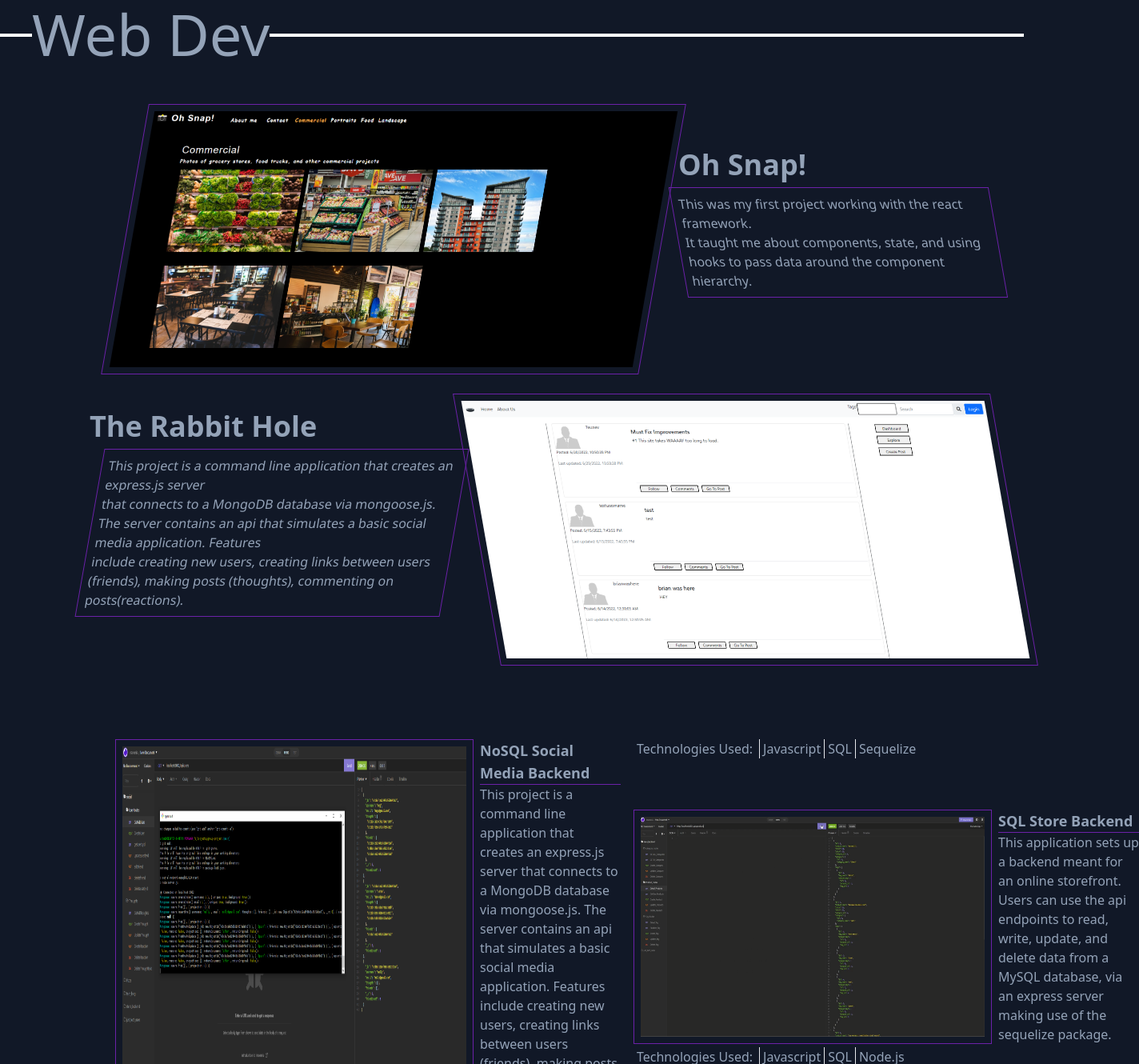
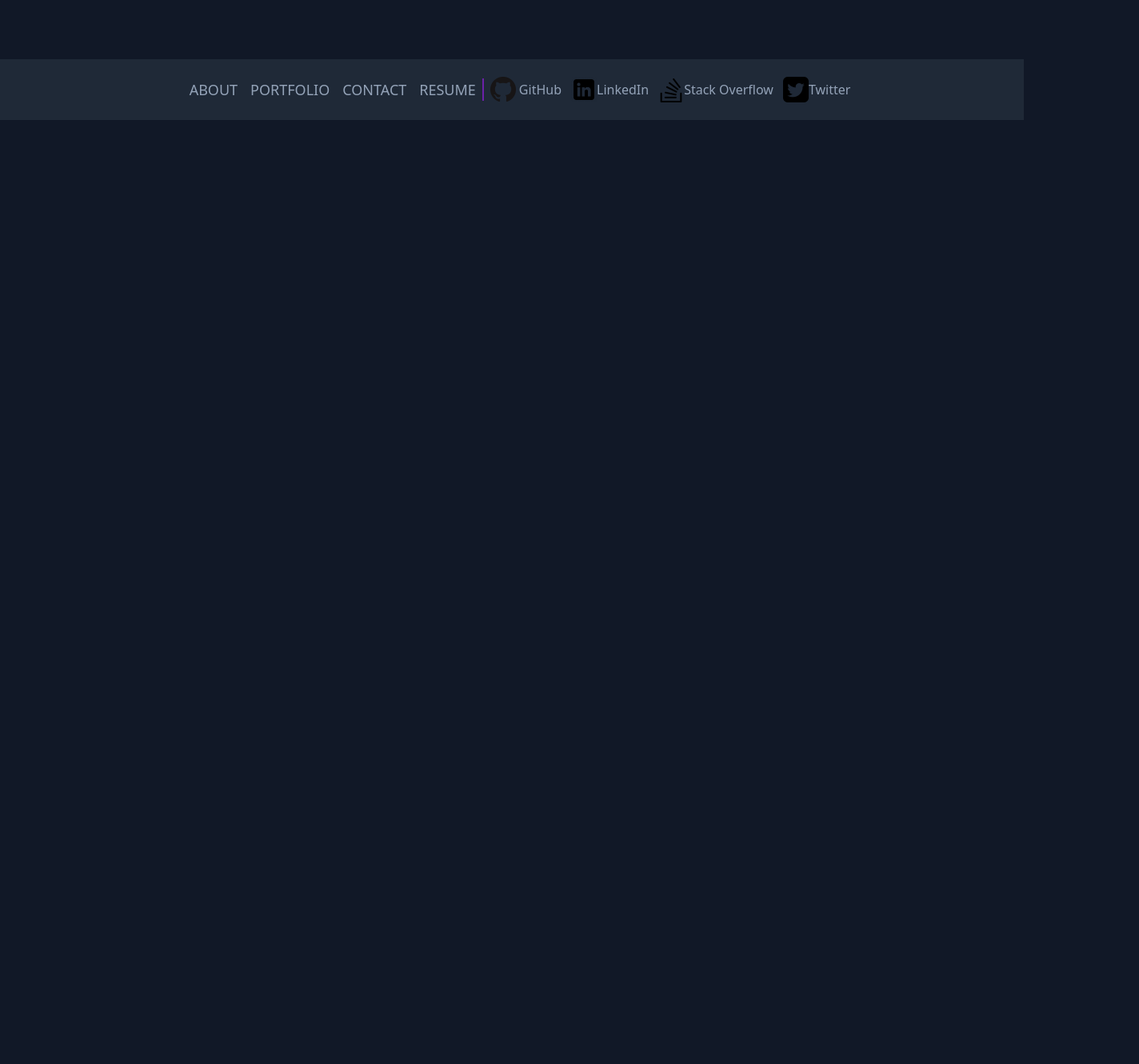
Before and after one commit to beimy/react-port, a React (Create React App) app: page / in a window 1280 px wide. Shown: the part 920-2250 px from the top of the page at 80% size, 1424 px wide, since content can reach past the window. After the commit the page ends 1070 px from the top, so only its background shows below. Built offline with nearby package versions, Linux system fonts and the light colour scheme.

Commit message:
finished alpha build

```diff
--- a/src/App.js
+++ b/src/App.js
@@ -1,4 +1,4 @@
-import React, {useState} from 'react';
+import React, {Fragment, useEffect, useState} from 'react';
 import About from './components/About';
 import Nav from './components/Nav';
 import Portfolio from './components/Portfolio';
@@ -8,19 +8,67 @@ import Resume from './components/Resume';
 import './App.css';
 
 function App() {
+  const [sections] = useState([
+    {
+      name: 'About'
+    },
+    {
+      name: 'Portfolio'
+    },
+    {
+      name: 'Contact'
+    },
+    {
+      name: 'Resume'
+    }
+  ]);
+
+  function renderSwitch(currentSection) {
+    switch(currentSection) {
+      case 'About':
+        return <About></About>;
+      case 'Portfolio':
+        return <Portfolio></Portfolio>;
+      case 'Resume':
+        return <Resume></Resume>;
+      case 'Contact':
+        return <Contact></Contact>;
+      default:
+        break;
+    }
+  }
+
+  const [contactSelected, setContactSelected] = useState(false);
+
+  const [currentSection, setCurrentSection] = useState('About');
+
   return (
-    <div>
-      <Nav>
-      </Nav>
+    <Fragment>
+      <Nav
+        section={sections}
+        setCurrentSection={setCurrentSection}
+        currentSection={currentSection}
+        contactSelected={contactSelected}
+        setContactSelected={setContactSelected}
+      ></Nav>
       <main className='flex flex-col align-middle min-h-screen'>
-        <About></About>
-        <Portfolio></Portfolio>
-        <Resume></Resume>
-        <Contact></Contact>
-        <Footer></Footer>
+        {!contactSelected ? (
+          <>
+
+          {renderSwitch(currentSection)}
+          </>
+        ): (
+          <Contact></Contact>
+        )}
+        <Footer
+        section={sections}
+        setCurrentSection={setCurrentSection}
+        currentSection={currentSection}
+        contactSelected={contactSelected}
+        setContactSelected={setContactSelected}
+        ></Footer>
       </main>
-
-    </div>
+    </Fragment>
   );
 }
 
--- a/src/components/About/index.js
+++ b/src/components/About/index.js
@@ -2,7 +2,7 @@ import React from 'react';
 
 function About() {
     return(
-        <section className='container flex justify-center pt-36 pb-72'>
+        <section className='container flex justify-center pt-36 pb-80'>
             <div className='flex flex-wrap p-32 pr-0 columns-1 relative left-28 z-10 '>
                 <h3 className='w-[60%] pl-2  text-xl'>Hi There,</h3>
                 <p className='p-2 max-w-xl skewed-border-left h-auto bg-gray-900'>I'm Aaron Rones. A <a href=''>Full Stack Web Developer</a> I really enjoy crafting experiences for people with the help of technology. I graduated from UCF with a degree in Game Design in 2020. <br/>
--- a/src/components/Footer/index.js
+++ b/src/components/Footer/index.js
@@ -1,19 +1,30 @@
 import React from "react";
 
-function Footer() {
+function Footer(props) {
+    const {
+        sections = [],
+        setCurrentSection,
+        currentSection,
+        contactSelected,
+        setContactSelected
+    } = props;
+
+    function scrollToTop() {
+        const root = document.getElementById('root');
+        root.scrollIntoView({ behavior: 'smooth' });
+    }
+
     return (
         <footer className="flex bg-gray-800 mt-auto justify-center py-2">
             <ul className="flex m-4 mr-2 border-r-2 border-purple-800">
                 <li className="text-lg px-2">
-                    <a href=''>HOME</a></li>
+                    <a onClick={() => {setCurrentSection('About'); setContactSelected(false); scrollToTop();}}>ABOUT</a></li>
                 <li className="text-lg px-2">
-                    <a href=''>ABOUT</a></li>
+                    <a onClick={() => {setCurrentSection('Portfolio'); setContactSelected(false); scrollToTop();}}>PORTFOLIO</a></li>
                 <li className="text-lg px-2">
-                    <a href=''>PORTFOLIO</a></li>
+                    <a onClick={() => {setCurrentSection('Contact'); setContactSelected(true); scrollToTop();}}>CONTACT</a></li>
                 <li className="text-lg px-2">
-                    <a href=''>CONTACT</a></li>
-                <li className="text-lg px-2">
-                    <a href=''>RESUME</a></li>
+                    <a onClick={() => {setCurrentSection('Resume'); setContactSelected(false); scrollToTop();}}>RESUME</a></li>
             </ul>
 
             <span className="flex">
--- a/src/components/Nav/index.js
+++ b/src/components/Nav/index.js
@@ -1,30 +1,39 @@
 import React from "react";
 
-function Nav() {
+function Nav(props) {
+    const {
+        sections = [],
+        setCurrentSection,
+        currentSection,
+        contactSelected,
+        setContactSelected
+    } = props;
+
+
     return(
         <header className="flex flex-wrap justify-between px-1 pb-1 border-b-4 border-purple-800">
             <a className="pl-8 py-3" data-testid='link' href="/">
-                <span className="text-purple-800 text-5xl">Aaron Rones</span>
+                <span className="text-purple-800 text-5xl" data-testid='home' onClick={() => setContactSelected(false)}>Aaron Rones</span>
             </a>
             <nav className="flex align-middle float-right">
                 <ul className="mr-3 mt-3 flex flex-wrap justify-end align-middle">
                     <li className="mx-2 pt-2 ">
-                        <a className=" text-3xl" data-testid="about" href="#about">
+                        <a className=" text-3xl" data-testid="about" onClick={() => {setCurrentSection('About'); setContactSelected(false)}}>
                             About Me
                         </a>
                     </li>
-                    <li className="mx-2 pt-2 ">
-                        <a className=" text-3xl" data-testid="about" href="#portfolio">
+                    <li className={`mx-2 pt-2 ${currentSection.name === 'Portfolio' && !contactSelected && 'navActive'}`}>
+                        <a className=" text-3xl" data-testid="about" onClick={() => {setCurrentSection('Portfolio'); setContactSelected(false);}}>
                             Portfolio
                         </a>
                     </li>
-                    <li className="mx-2 pt-2 ">
-                        <a className=" text-3xl" data-testid="about" href="#contact">
+                    <li className={`mx-2 pt-2 ${contactSelected && 'navActive'}`}>
+                        <a className=" text-3xl" data-testid="about" href="#contact" onClick={() => setContactSelected(true)}>
                             Contact
                         </a>
                     </li>
-                    <li className="mx-2 pt-2 ">
-                        <a className=" text-3xl" data-testid="about" href="#resume">
+                    <li className={`mx-2 pt-2 ${currentSection.name === 'Resume' && !contactSelected && 'navActive'}`}>
+                        <a className=" text-3xl" data-testid="about" onClick={() => {setCurrentSection('Resume'); setContactSelected(false);}}>
                             Resume
                         </a>
                     </li>
--- a/src/components/Portfolio/index.js
+++ b/src/components/Portfolio/index.js
@@ -1,10 +1,12 @@
-import React from "react";
+import React, {useRef} from "react";
 import Single from '../Single'
 
 function Portfolio() {
+    const titleRef = useRef();
+
     return (
-        <section className=" static border-t-4 border-white">
-            <h2 className="bg-gray-900 ml-10 text-7xl -top-10 relative inline-block">Web Dev</h2>
+        <section className=" static border-t-4 border-white mt-20">
+            <h2 ref={titleRef} className="bg-gray-900 ml-10 text-7xl -top-12 relative inline-block">Portfolio</h2>
 
             <div className="flex px-3 py-3">
                 <a href="https://github.com/beimy/photo-port">
@@ -21,7 +23,7 @@ function Portfolio() {
 
             <div className="flex px-3 py-3">
                 <div className="flex flex-wrap flex-col px-5 mb-10 ml-20 self-center">
-                    <h3 className="text-4xl font-bold">The Rabbit Hole</h3>
+                    <h3 className="text-4xl pl-2 font-bold">The Rabbit Hole</h3>
                     <p className=" block skewed-border-right mt-2 p-2">This project is a command line application that creates an express.js server<br/>
                     that connects to a MongoDB database via mongoose.js. The server contains an api that simulates a basic social media application. Features <br/>
                     include creating new users, creating links between users (friends), making posts (thoughts), commenting on posts(reactions).</p>
--- a/src/components/Resume/index.js
+++ b/src/components/Resume/index.js
@@ -2,7 +2,7 @@ import React from "react";
 
 function Resume() {
     return (
-        <div className="flex relative justify-evenly border-t-4 border-white pt-20">
+        <div className="flex relative justify-evenly border-t-4 border-white py-20 mt-20">
             <h2 className="bg-gray-900 text-7xl absolute top-[-2.75rem] left-52 z-10 flex">Resume</h2>
             <div className="flex w-[35%] justify-between">
                 <ul className="p-2 pr-6">
--- a/src/components/Single/index.js
+++ b/src/components/Single/index.js
@@ -7,39 +7,45 @@ function Single() {
             name: 'NoSQL Social Media Backend',
             description: 'This project is a command line application that creates an express.js server that connects to a MongoDB database via mongoose.js. The server contains an api that simulates a basic social media application. Features include creating new users, creating links between users (friends), making posts (thoughts), commenting on posts(reactions).',
             pic: 'nosqlbackend_screenshot.PNG',
-            techs: ['Javascript', 'Node.js', 'Express.js', 'MongoDB', 'Mongoose.js']
+            techs: ['Javascript', 'Node.js', 'Express.js', 'MongoDB', 'Mongoose.js'],
+            link: 'https://github.com/beimy/social-network-nosql'
         },
         {
             name: 'Just Tech News',
             description: 'This is a simple blog style website that uses an express.js server to connect to a SQL database. Users can create posts, make friends, and edit posts. This was my first use of the MVC paradigm, using handlebars to cut down on repetitive code.',
             pic: 'mvc-lesson-snapshot.PNG',
-            techs: ['Javascript', 'SQL', 'Sequelize',]
+            techs: ['Javascript', 'SQL', 'Sequelize',],
+            link: 'https://github.com/beimy/just-tech-news'
         },
         {
             name: 'SQL Store Backend',
             description: 'This application sets up a backend meant for an online storefront. Users can use the api endpoints to read, write, update, and delete data from a MySQL database, via an express server making use of the sequelize package.',
             pic: 'store-backend_screenshot.PNG',
-            techs: ['Javascript', 'SQL', 'Node.js']
+            techs: ['Javascript', 'SQL', 'Node.js'],
+            link: 'https://github.com/beimy/store-backend'
         },
         {
             name: 'Note Taker',
             description: 'This simple website allows users to take notes. Users can save notes to a database, and also delete unneeded notes.',
             pic: 'noteTaker_still.png',
-            techs: ['Javascript', 'SQL', 'Node.js']
+            techs: ['Javascript', 'SQL', 'Node.js'],
+            link: 'https://github.com/beimy/note-taker'
         }
     ]
 
     return(
         <div className="container columns-2 m-36 mt-20 min-h-fit">
             {projects.map(project => (
-                <article className="mb-16">
+                <article className="mb-16" key={project.name}>
                     <div className="flex align-middle">
-                        <img
-                            src={require(`../../assets/${project.pic}`)}
-                            alt={project.name}
-                            className=' min-h-[250px] max-w-md p-2 border border-purple-800'
-                            key={project.name}
-                        />
+                        <a href={project.link} target={'_blank'}>
+                            <img
+                                src={require(`../../assets/${project.pic}`)}
+                                alt={project.name}
+                                className=' min-h-[250px] max-w-md p-2 border border-purple-800'
+
+                            />
+                        </a>
                         <div className="ml-2">
                             <h4 className="border-b border-purple-800 text-lg font-bold">{project.name}</h4>
                             <p>{project.description}</p>
--- a/src/index.css
+++ b/src/index.css
@@ -6,6 +6,10 @@
     html, body {
         @apply bg-gray-900 text-slate-400
 
+    }
+
+    a {
+        @apply cursor-pointer;
     }
 }
 
```
